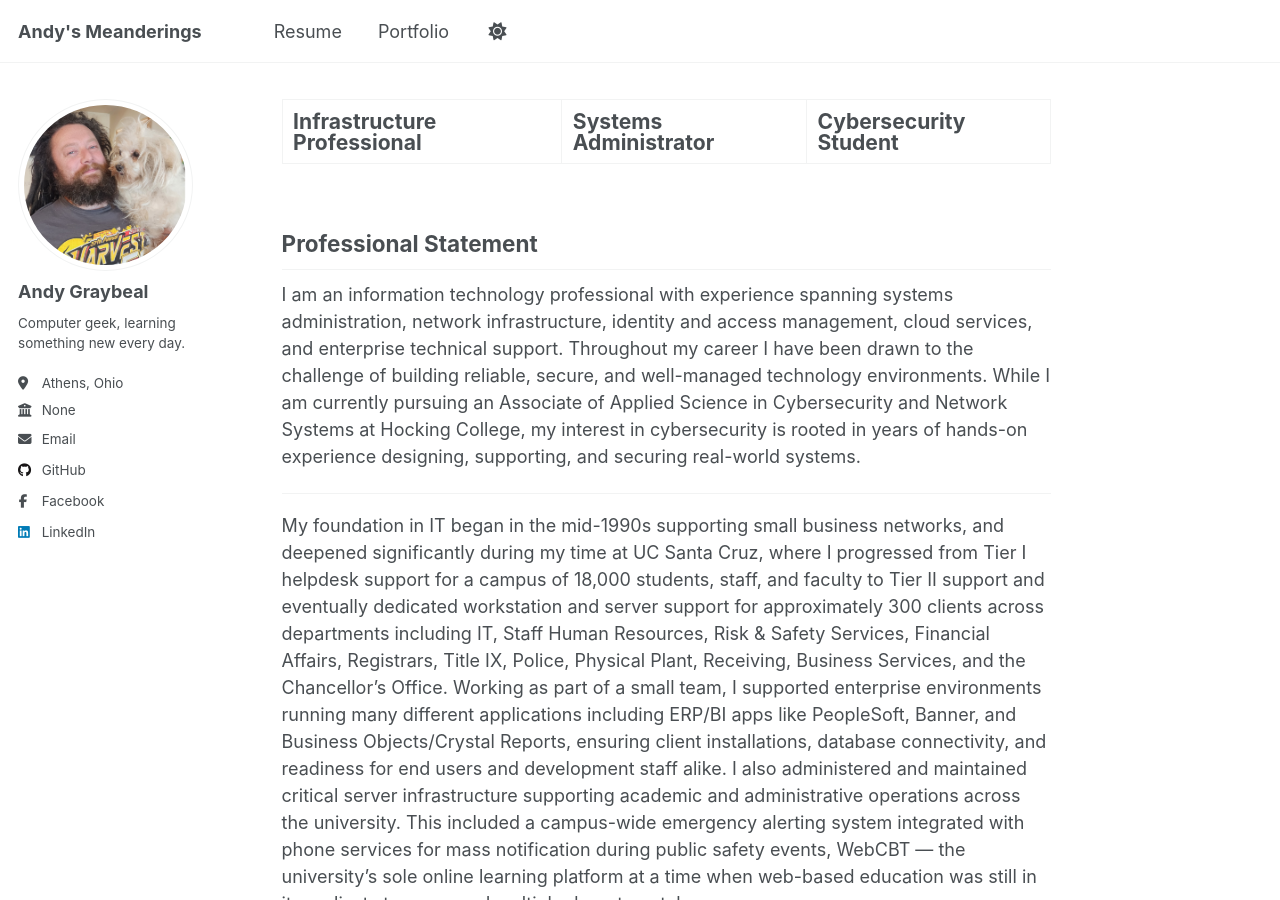
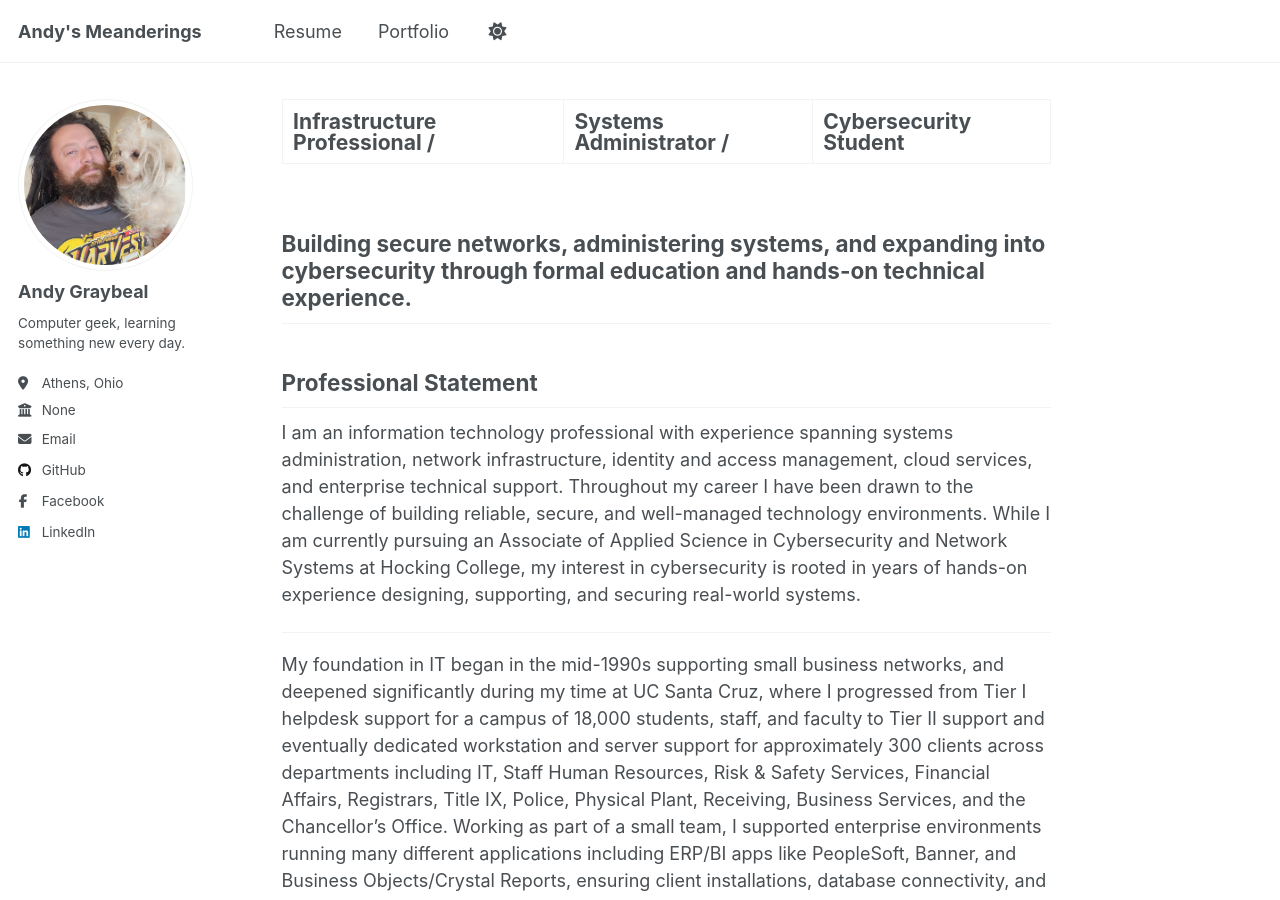
Before and after one commit to andy-graybeal/andy-graybeal.github.io, a Jekyll site: the page built from _pages/about.md, in a window 1280 px wide and 900 px high. Built offline with Jekyll 4.4.1, drawn with Linux system fonts in a browser that asks for light colours; a script that is not in the unit is left out.

Commit message:
Revise title and add professional statement
Updated title formatting and added a professional statement.

```diff
--- a/_pages/about.md
+++ b/_pages/about.md
@@ -1,6 +1,6 @@
 ---
 permalink: /
-title: "Infrastructure Professional | Systems Administrator | Cybersecurity Student"
+title: "Infrastructure Professional /| Systems Administrator /| Cybersecurity Student"
 author_profile: true
 redirect_from:
   - /about/
@@ -55,6 +55,8 @@ redirect_from:
 # ------
 # More info about configuring Academic Pages can be found in [the guide](https://academicpages.github.io/markdown/), the [growing wiki](https://github.com/academicpages/academicpages.github.io/wiki), and you can always [ask a question on GitHub](https://github.com/academicpages/academicpages.github.io/discussions). The [guides for the Minimal Mistakes theme](https://mmistakes.github.io/minimal-mistakes/docs/configuration/) (which this theme was forked from) might also be helpful. -->
 
+Building secure networks, administering systems, and expanding into cybersecurity through formal education and hands-on technical experience.
+---
 ## Professional Statement
 
 I am an information technology professional with experience spanning systems administration, network infrastructure, identity and access management, cloud services, and enterprise technical support. Throughout my career I have been drawn to the challenge of building reliable, secure, and well-managed technology environments. While I am currently pursuing an Associate of Applied Science in Cybersecurity and Network Systems at Hocking College, my interest in cybersecurity is rooted in years of hands-on experience designing, supporting, and securing real-world systems.
```
